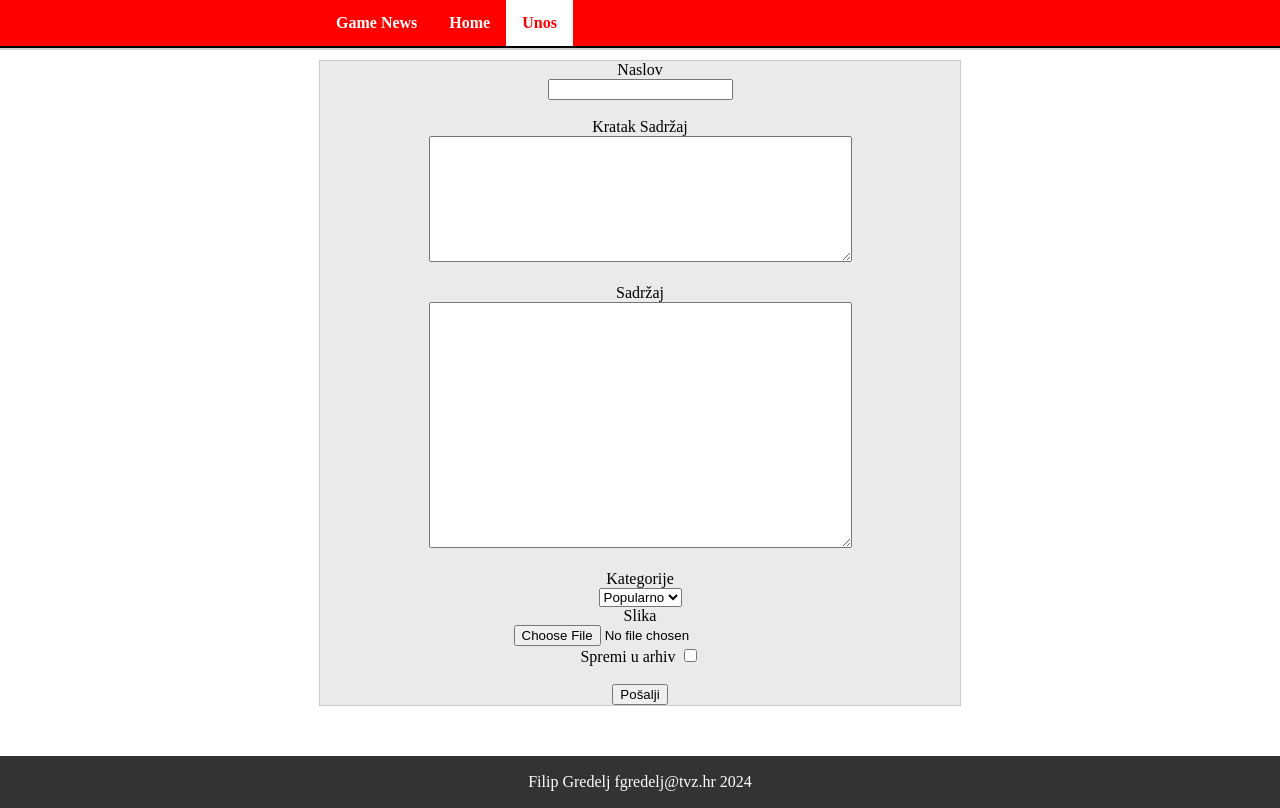
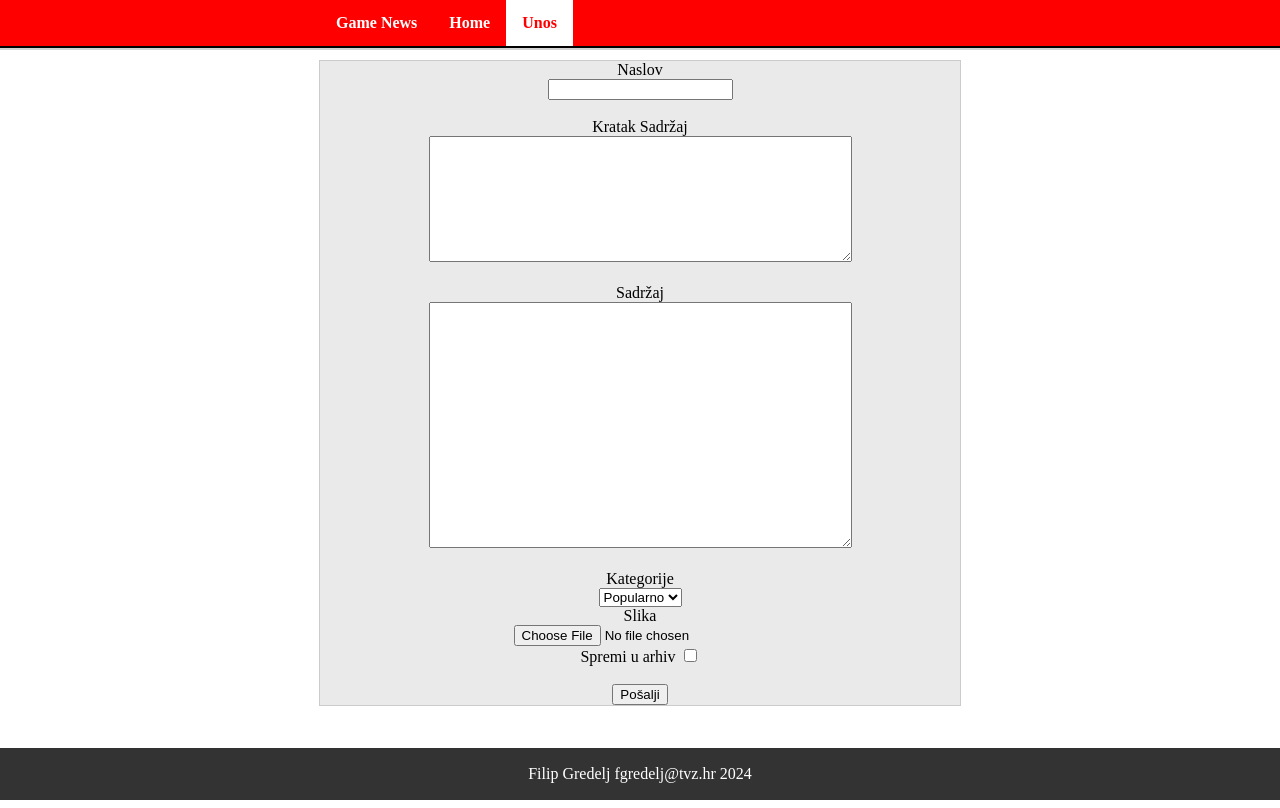
Before and after one commit to CrazyKittenn/PWA-Projekt, a PHP site: page /unos.html in a window 1280 px wide. Run offline with PHP 8.4, Linux system fonts and the light colour scheme.

Commit message:
Skoro Faza 3

```diff
--- a/css/style.css
+++ b/css/style.css
@@ -143,12 +143,3 @@ main.unos form {
     height: 2px;
     width: 100%;
 }
-
-#page-container {
-    position: relative;
-    min-height: 93.5vh;
-}
-
-#content-wrap {
-    padding-bottom: 2.5rem;
-}
--- a/skripta.php
+++ b/skripta.php
@@ -23,8 +23,6 @@
     </nav>
     <div id="black_line"></div>
     <div id="grey_line"></div>
-    <div id="page-container">
-        <div id="content-wrap">
     <main class="clanak">
         <?php
         $naslov = $_POST["naslov"];
@@ -56,11 +54,9 @@
         </article>
         <hr>
     </main>
-        </div>
+</body>
 <footer id="footer">
     <p>Filip Gredelj fgredelj@tvz.hr 2024</p>
 </footer>
-    </div>
-</body>
 
 </html>
--- a/unos.html
+++ b/unos.html
@@ -23,8 +23,6 @@
     </nav>
     <div id="black_line"></div>
     <div id="grey_line"></div>
-    <div id="page-container">
-        <div id="content-wrap">
     <main class="unos">
         <form name="forma" action="skripta.php" method="post" enctype="multipart/form-data">
             <label for="naslov">Naslov</label><br>
@@ -51,11 +49,9 @@
             <input type="submit" value="Pošalji">
         </form>
     </main>
-        </div>
+</body>
 <footer id="footer">
     <p>Filip Gredelj fgredelj@tvz.hr 2024</p>
 </footer>
-    </div>
-</body>
 
 </html>
```
Also changed, not shown: Images/BongoCat.jpg (added), index.php (renamed from index.html). Lines whose indentation alone changed are shown as unchanged.
